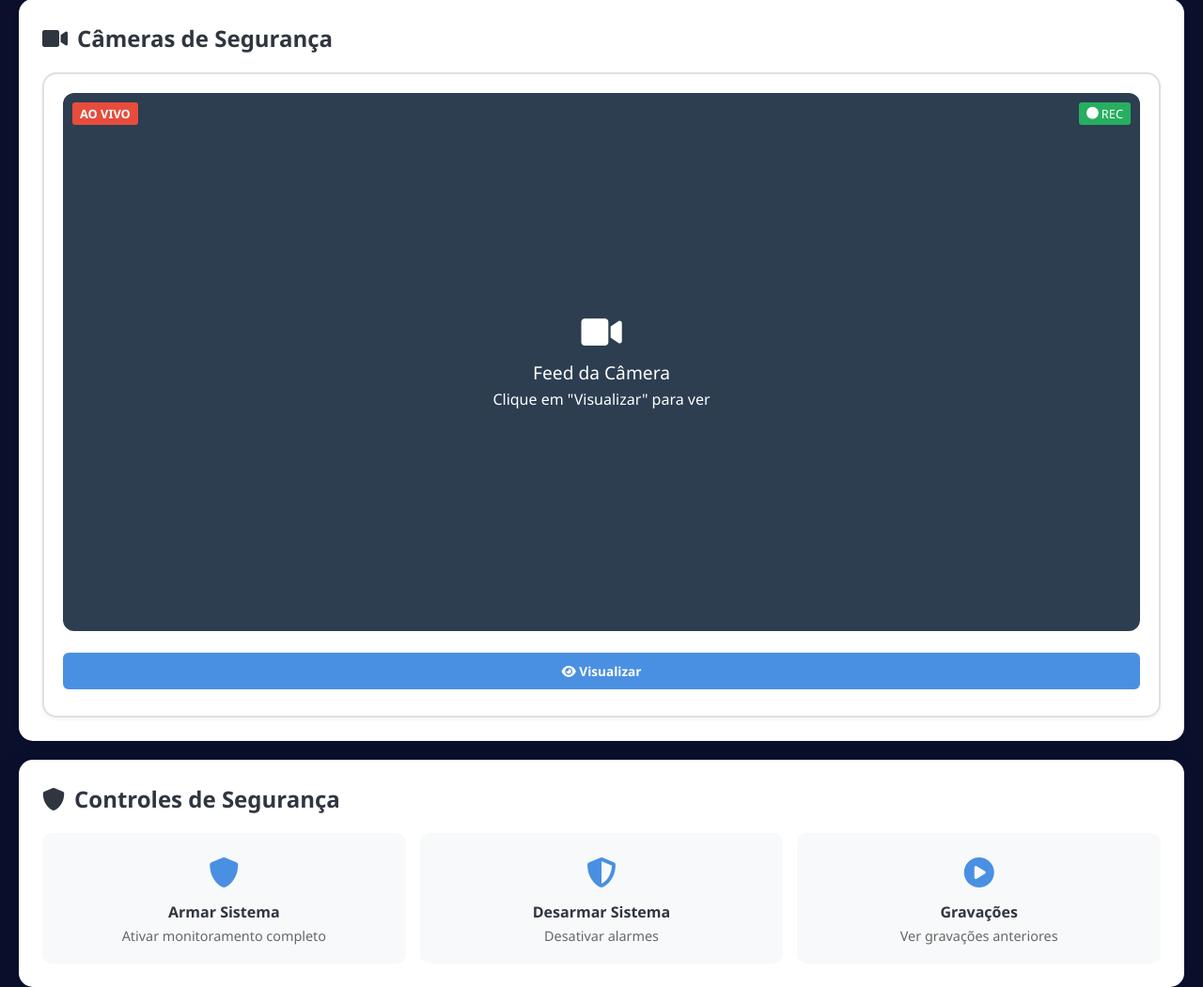
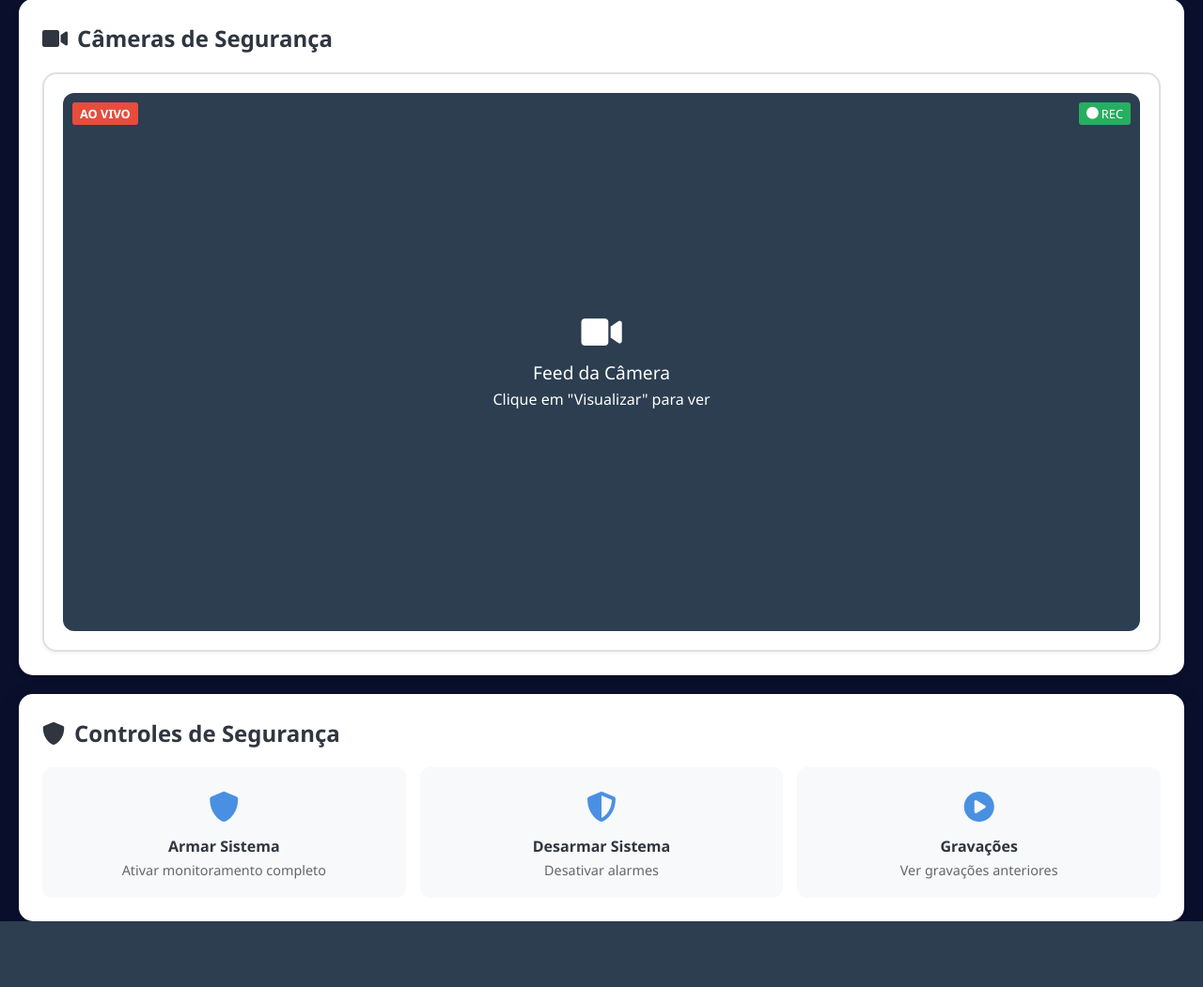
Before and after one commit to JvCasemiro/TCC, a PHP site: page /pages/monitorar_seguranca.php in a window 1280 px wide. Shown: the part 251-1302 px from the top of the page at 94% size. After the commit the page ends 1232 px from the top, so only its background shows below. Run offline with PHP 8.4, Linux system fonts and the light colour scheme; the visitor is signed in with stand-in values (Sample User, id 1); data that the repository does not hold is empty.

Commit message:
fix: Remoção de botão de visualizar

```diff
--- a/pages/monitorar_seguranca.php
+++ b/pages/monitorar_seguranca.php
@@ -911,13 +911,6 @@ $events = [
                                 </div>
                             <?php endif; ?>
                         </div>
-
-                        <div class="camera-controls">
-                            <button class="control-btn btn-view" onclick="viewCamera(<?php echo $camera['id']; ?>)"
-                                    <?php echo $camera['status'] == 'offline' ? 'disabled style="opacity:0.5;"' : ''; ?>>
-                                <i class="fas fa-eye"></i> Visualizar
-                            </button>
-                        </div>
                     </div>
                     <?php endforeach; ?>
                 </div>
```
